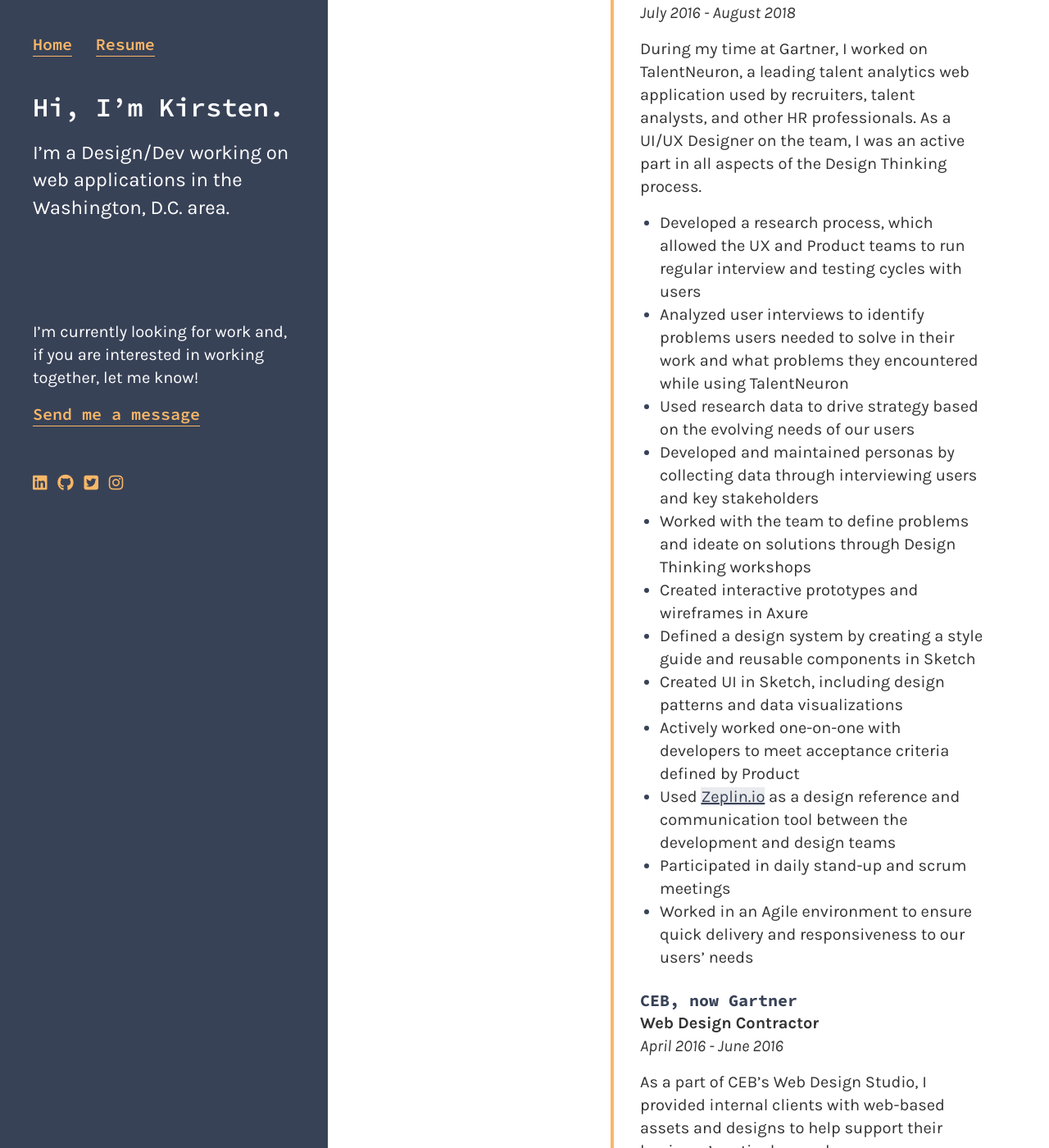
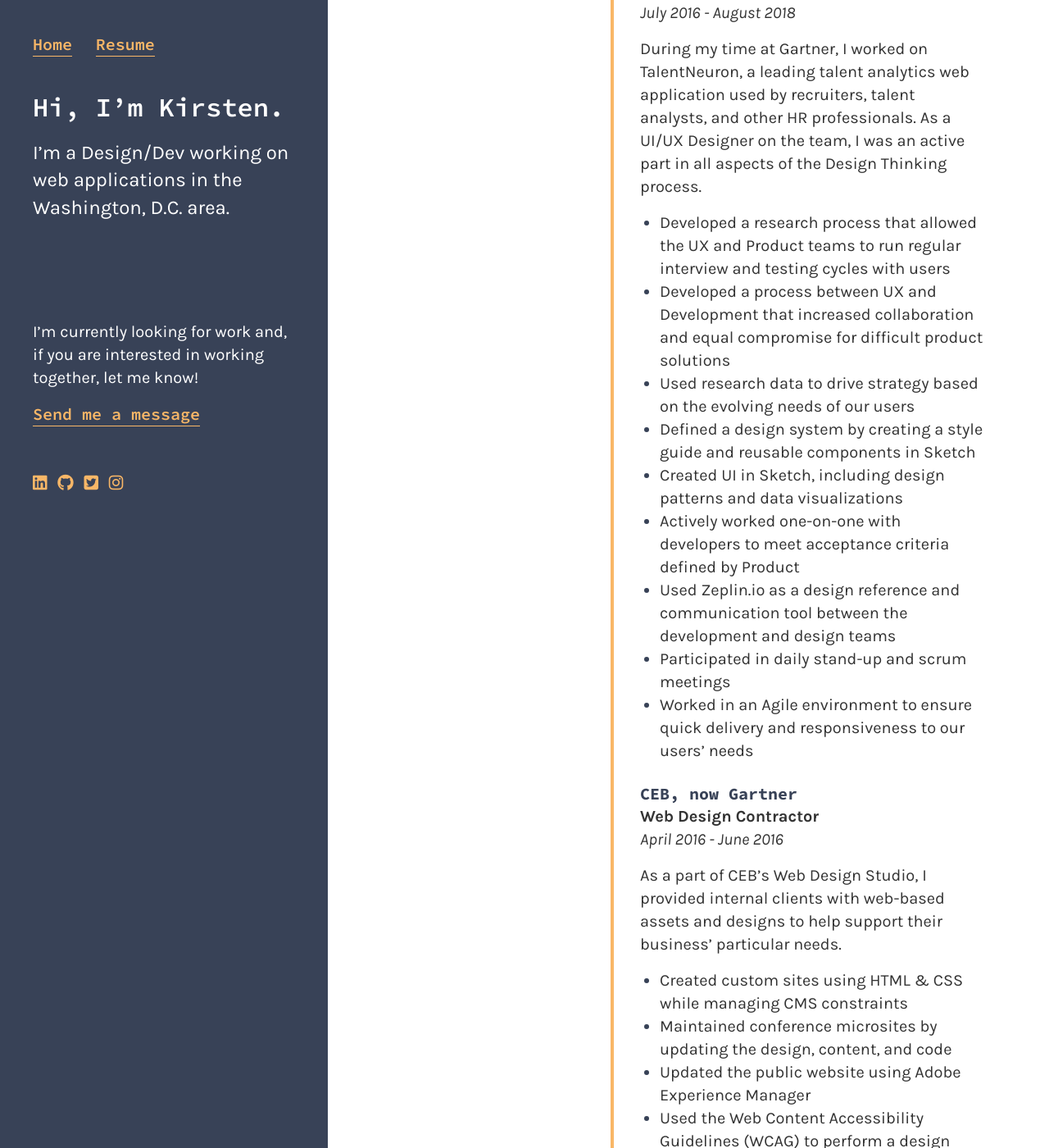
Before and after one commit to marcusrelacion/kirstengreen.com, a Jekyll site: the page built from resume.markdown, in a window 1280 px wide and 1400 px high, scrolled down 2798 px. Shown: the whole window at 82% size. Built offline with Jekyll 4.4.1, drawn with Linux system fonts in a browser that asks for light colours; nearby versions of some CDN libraries.

Commit message:
Updated Resume

```diff
--- a/resume.markdown
+++ b/resume.markdown
@@ -55,34 +55,30 @@
     my time at Gartner, I worked on TalentNeuron, a leading talent analytics web application
     used by recruiters, talent analysts, and other HR professionals. As a UI/UX Designer
     on the team, I was an active part in all aspects of the Design Thinking process.\n\n-
-    Developed a research process, which allowed the UX and Product teams to run regular
-    interview and testing cycles with users\n- Analyzed user interviews to identify
-    problems users needed to solve in their work and what problems they encountered
-    while using TalentNeuron\n- Used research data to drive strategy based on the
-    evolving needs of our users\n- Developed and maintained personas by collecting
-    data through interviewing users and key stakeholders\n- Worked with the team to
-    define problems and ideate on solutions through Design Thinking workshops\n- Created
-    interactive prototypes and wireframes in Axure\n- Defined a design system by creating
-    a style guide and reusable components in Sketch\n- Created UI in Sketch, including
-    design patterns and data visualizations\n- Actively worked one-on-one with developers
-    to meet acceptance criteria defined by Product\n- Used [Zeplin.io](http://zeplin.io/) as
-    a design reference and communication tool between the development and design teams\n-
-    Participated in daily stand-up and scrum meetings\n- Worked in an Agile environment
-    to ensure quick delivery and responsiveness to our users' needs\n\n\n\n### CEB,
-    now Gartner\n**Web Design Contractor**\n<br/>*April 2016 - June 2016*\n\nAs a
-    part of CEB’s Web Design Studio, I provided internal clients with web-based assets
-    and designs to help support their business’ particular needs.\n\n- Created custom
-    sites using HTML & CSS while managing CMS constraints\n- Maintained conference
-    microsites by updating the design, content, and code\n- Updated the public website
-    using Adobe Experience Manager\n- Used the Web Content Accessibility Guidelines
-    (WCAG) to perform a design audit of CEB’s public and member sites\n- Created on-brand
-    visual design solutions that were AA compliant or better according to WCAG\n\n\n###
-    Blue Water\n**Graphic Designer; previously Graphic Design Intern**\n<br/>*July
-    2014 – February 2015*\n\nWhile I was at Blue Water, I worked on the agency’s rebranding
-    project, which included digital and print collateral products. I also designed
-    several websites and provided UX and QA support for our team.\n\n- Identified
-    usability and UI bugs for several websites that were in development\n- Created
-    wireframes in Balsamiq\n- Created web designs in Photoshop\n- Developed prototypes
-    in InVision"
+    Developed a research process that allowed the UX and Product teams to run regular
+    interview and testing cycles with users\n- Developed a process between UX and
+    Development that increased collaboration and equal compromise for difficult product
+    solutions\n- Used research data to drive strategy based on the evolving needs
+    of our users\n- Defined a design system by creating a style guide and reusable
+    components in Sketch\n- Created UI in Sketch, including design patterns and data
+    visualizations\n- Actively worked one-on-one with developers to meet acceptance
+    criteria defined by Product\n- Used Zeplin.io as a design reference and communication
+    tool between the development and design teams\n- Participated in daily stand-up
+    and scrum meetings\n- Worked in an Agile environment to ensure quick delivery
+    and responsiveness to our users' needs\n\n\n\n\n### CEB, now Gartner\n**Web Design
+    Contractor**\n<br/>*April 2016 - June 2016*\n\nAs a part of CEB’s Web Design Studio,
+    I provided internal clients with web-based assets and designs to help support
+    their business’ particular needs.\n\n- Created custom sites using HTML & CSS while
+    managing CMS constraints\n- Maintained conference microsites by updating the design,
+    content, and code\n- Updated the public website using Adobe Experience Manager\n-
+    Used the Web Content Accessibility Guidelines (WCAG) to perform a design audit
+    of CEB’s public and member sites\n- Created on-brand visual design solutions that
+    were AA compliant or better according to WCAG\n\n\n### Blue Water\n**Graphic Designer;
+    previously Graphic Design Intern**\n<br/>*July 2014 – February 2015*\n\nWhile
+    I was at Blue Water, I worked on the agency’s rebranding project, which included
+    digital and print collateral products. I also designed several websites and provided
+    UX and QA support for our team.\n\n- Identified usability and UI bugs for several
+    websites that were in development\n- Created wireframes in Balsamiq\n- Created
+    web designs in Photoshop\n- Developed prototypes in InVision"
 layout: resume
 ---
```
